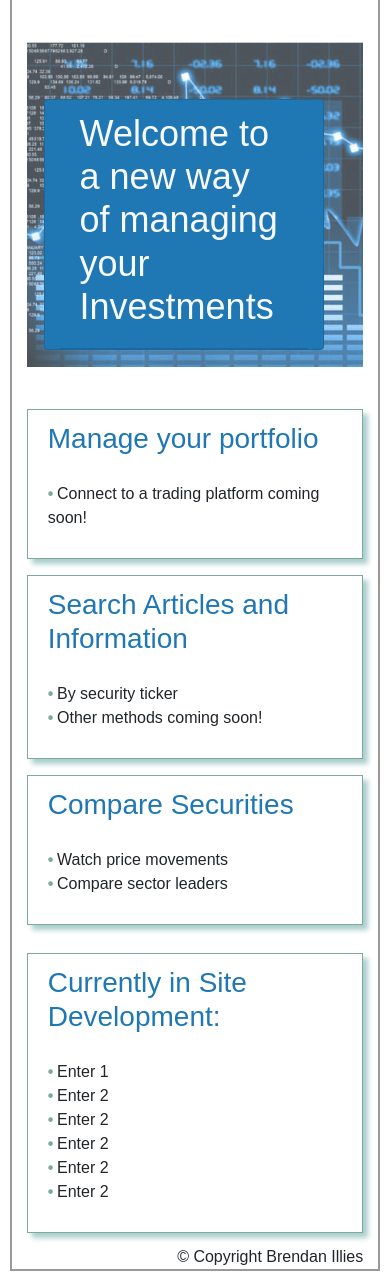
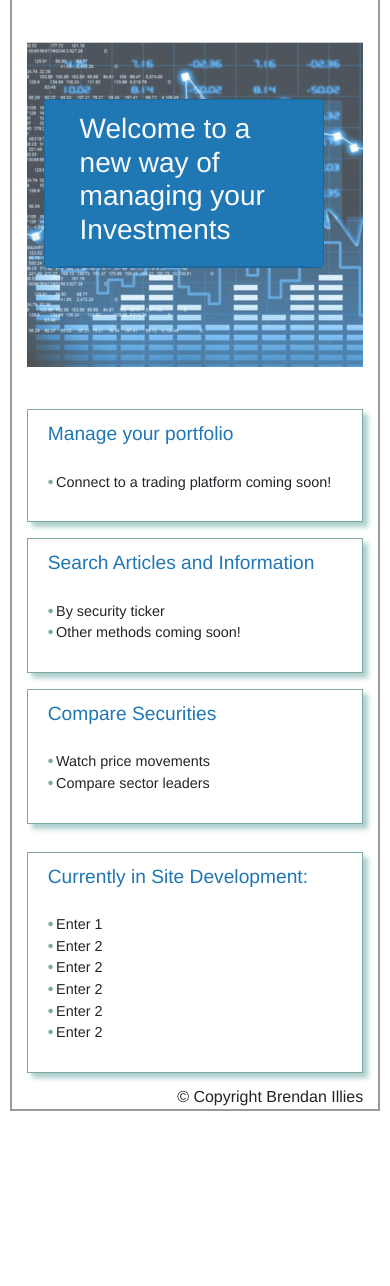
Before and after one commit to billies9/Web-Project, a Flask app: page / in a window 390 px wide. Shown: the part 75-1361 px from the top of the page. After the commit the page ends 1186 px from the top, so only its background shows below. Run offline with Flask 2, Linux system fonts and the light colour scheme; parts of the project's set-up code (start-up, migrations or seed data) failed here and were passed over; some libraries are stand-ins or nearby versions.

Commit message:
Updated styles and templates
Change colors to css variables / Add google font Arimo

```diff
--- a/static/styles/base_style.css
+++ b/static/styles/base_style.css
@@ -1,11 +1,14 @@
 :root {
   --hover-link: #1f77b4;
+  --border-color: #7bab9c;
+  --shadow-color: #accecd;
 }
 html {
   box-sizing: border-box;
+  min-width: 320px;
 }
 * {
-  font-family: Arial;
+  font-family: Arimo, Arial;
 }
 .container {
   max-width: 95%;
@@ -36,17 +39,17 @@ html {
   position: absolute;
   top: 17.5%;
   left: 5%;
-  background-color: #1f77b4;
+  background-color: var(--hover-link);
 }
 #img-container .statement .card-header {
-  background-color: #1f77b4!important;
+  background-color: var(--hover-link)!important;
 }
 #img-container .statement .card-header .statement-title {
   font-size: 2.25rem!important;
   color: #f8f9fa;
 }
 .card-title {
-  color: #1f77b4;
+  color: var(--hover-link);
   background-color: #fff!important;
   border-bottom: none!important;
   padding-bottom: .4rem;
@@ -58,15 +61,15 @@ html {
 }
 .card-list .card-list-item::before {
   content: "\2022";
-  color: #7bab9c;
+  color: var(--border-color);
   font-weight: bold;
   display: inline-block;
   width: 0.3em;
 }
 .box-shadow {
-  border: 1.5px solid #7bab9c;
+  border: 1.5px solid var(--border-color);
   border-radius: 0;
-  box-shadow: 5px 5px 5px #accecd;
+  box-shadow: 5px 5px 5px var(--shadow-color);
 }
 .small-pad {
   padding: .75rem;
@@ -84,8 +87,11 @@ h1 {
 .main {
   padding: 0 30px;
 }
+.navbar-light .navbar-nav .show>.nav-link {
+  color: var(--hover-link)!important;
+}
 .btn-primary {
-  background-color: #accecd!important;
+  background-color: var(--shadow-color)!important;
   border-color: #000000;
   border-width: 1.5px;
   color: #000000;
@@ -93,7 +99,7 @@ h1 {
 .btn-primary:hover,
 .btn-primary:active,
 .btn-primary:not(:disabled):not(.disabled):active {
-  background-color: #7bab9c;
+  background-color: var(--border-color);
   border-color: #000000;
 }
 .btn-primary:active:focus,
@@ -109,8 +115,14 @@ h1 {
   padding-right: 30px;
 }
 
-/* @media only screen and (max-width: 800px) {
-  #img-container .statement {
-    width: 40%;
+@media only screen and (max-width: 576px) {
+  #img-container .statement .card-header .statement-title {
+    font-size: 1.75rem!important;
   }
-} */
+  .card-title h3 {
+    font-size: 1.2rem!important;
+  }
+  .card-list-item {
+    font-size: 0.9rem!important;
+  }
+}
--- a/templates/base.html
+++ b/templates/base.html
@@ -6,6 +6,7 @@
     <meta http-equiv="X-UA-Compatible" content="ie=edge">
 
     <link rel="stylesheet" href="https://stackpath.bootstrapcdn.com/bootstrap/4.3.1/css/bootstrap.min.css" integrity="sha384-ggOyR0iXCbMQv3Xipma34MD+dH/1fQ784/j6cY/iJTQUOhcWr7x9JvoRxT2MZw1T" crossorigin="anonymous">
+    <link href="https://fonts.googleapis.com/css?family=Arimo" rel="stylesheet">
     <link rel='stylesheet' type='text/css' href="{{ url_for('static', filename='styles/base_style.css') }}"/>
 
     <!-- Securities come after base_style sheet to override CSS Settings -->
```
